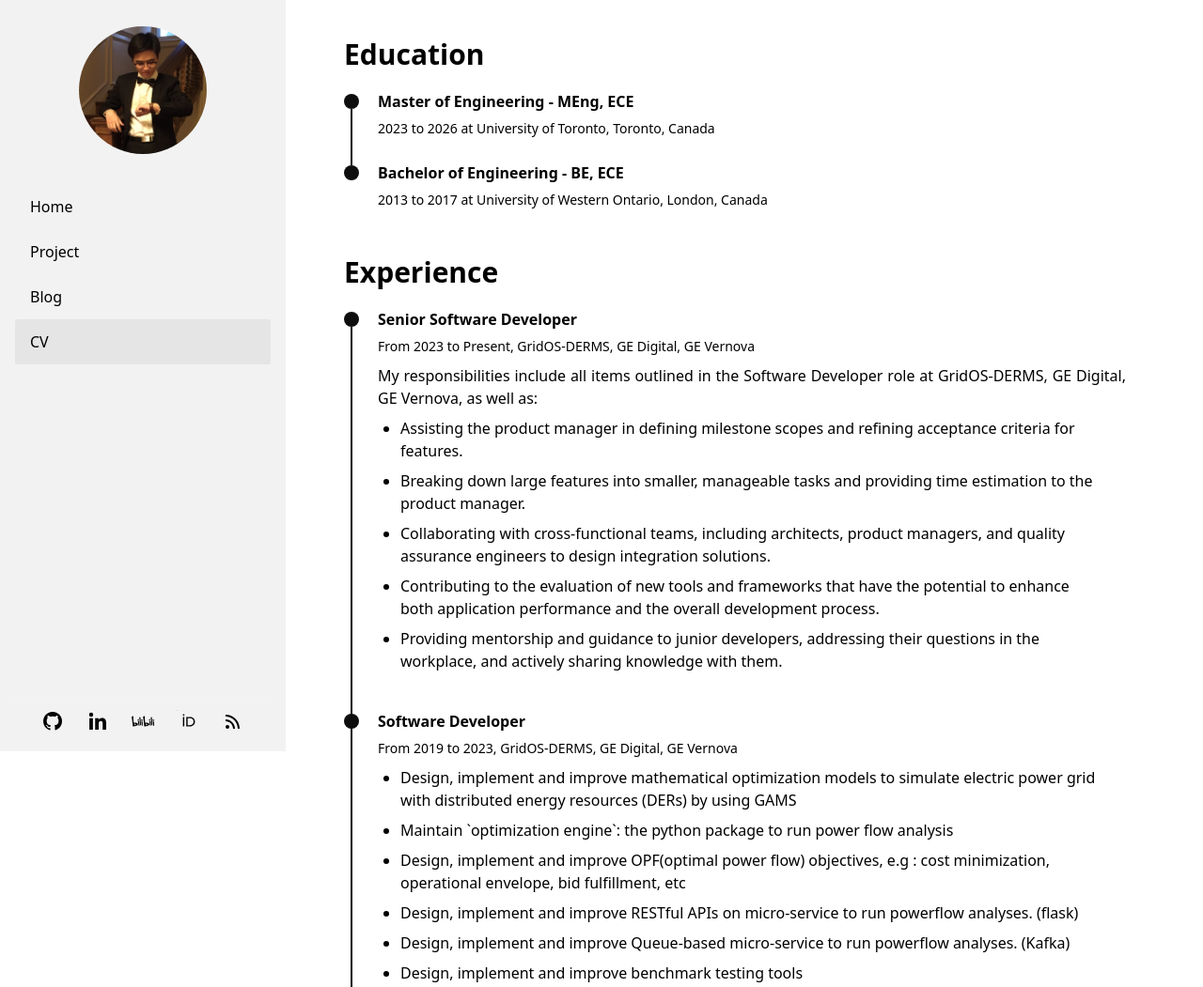
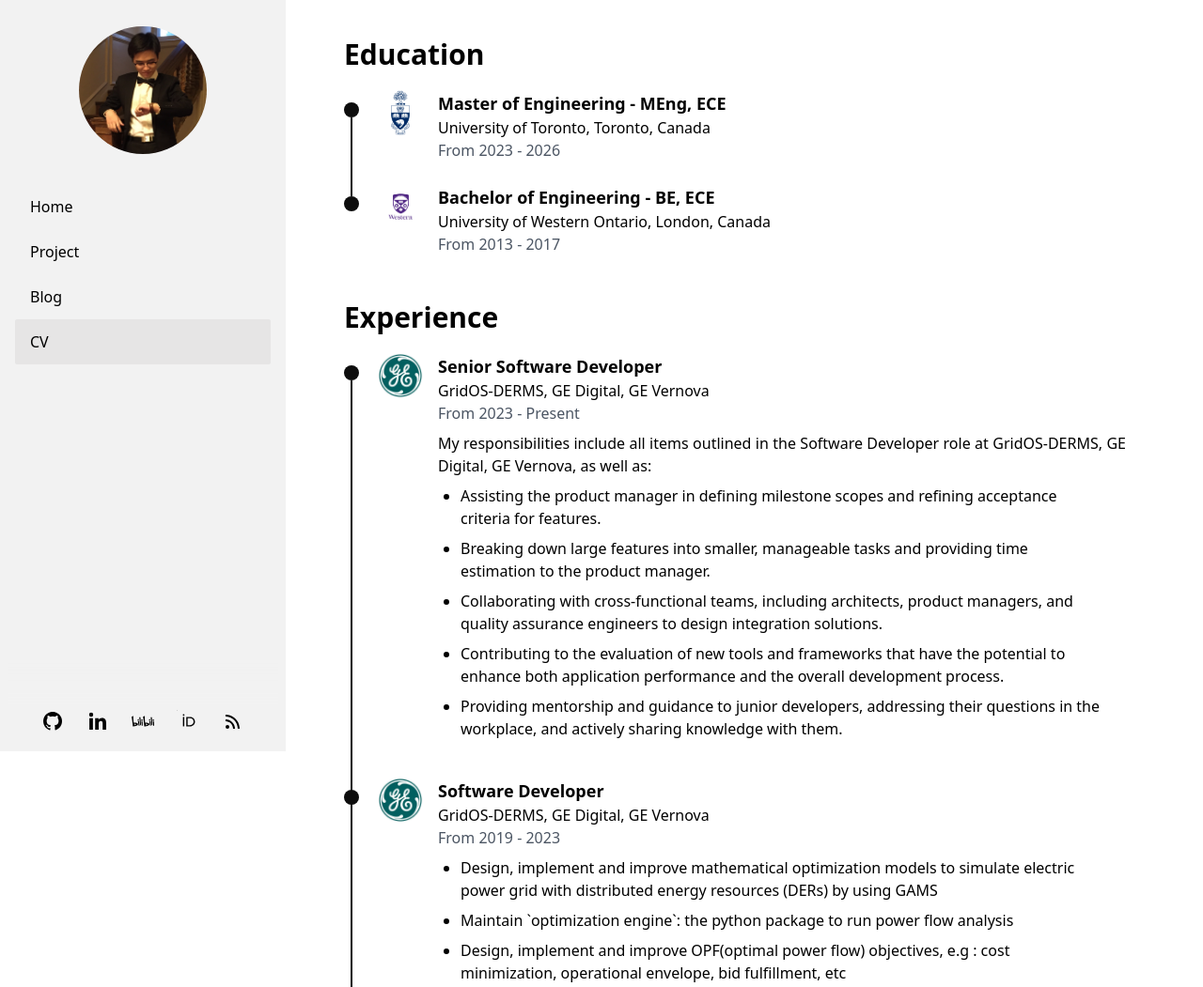
Before and after one commit to claudezss/portfolio, an Astro site: page /cv in a window 1280 px wide. Shown: the top 1051 px of the page at 94% size. Built offline with nearby package versions, Linux system fonts and the light colour scheme; Astro itself is replaced by a stand-in of ours.

Commit message:
update cv page to include logo

```diff
--- a/src/components/cv/TimeLine.astro
+++ b/src/components/cv/TimeLine.astro
@@ -1,17 +1,26 @@
 ---
-const { title, subtitle } = Astro.props;
+const {position, company, startDate, endDate, logo} = Astro.props;
 ---
 
 <div class="flex">
     <div class="education__time">
-    <span class="w-4 h-4 bg-primary block rounded-full mt-1"></span>
+        <span class="w-4 h-4 bg-primary block rounded-full mt-1" style="margin-top: 13px"></span>
         <span class="education__line bg-primary block h-full w-[2px] translate-x-[7px]"></span>
     </div>
     <div class="experience__data bd-grid px-5">
-    <h3 class="font-semibold mb-1">{title}</h3>
-    <span class="font-light text-sm">{subtitle}</span>
+        <div class="flex items-start space-x-4">
+            <div class="flex-shrink-0">
+                <img src={logo}
+                     alt="Company Logo" class="w-12 h-12 rounded-full">
+            </div>
+            <div class="flex-1">
+                <h2 class="text-lg font-semibold">{position}</h2>
+                <p>{company}</p>
+                <p class="text-gray-600">From {startDate} - {endDate}</p>
                 <p class="my-2 text-justify">
-      <slot />
+                    <slot/>
                 </p>
             </div>
         </div>
+    </div>
+</div>
--- a/src/pages/cv.astro
+++ b/src/pages/cv.astro
@@ -11,12 +11,18 @@ import TimeLineElement from "../components/cv/TimeLine.astro";
 
     <div class="time-line-container grid gap-4 mb-10">
         <TimeLineElement
-                title="Master of Engineering - MEng, ECE"
-                subtitle="2023 to 2026 at University of Toronto, Toronto, Canada"
+                position="Master of Engineering - MEng, ECE"
+                company="University of Toronto, Toronto, Canada"
+                startDate="2023"
+                endDate="2026"
+                logo="/uoft.png"
         />
         <TimeLineElement
-                title="Bachelor of Engineering - BE, ECE"
-                subtitle="2013 to 2017 at University of Western Ontario, London, Canada"
+                position="Bachelor of Engineering - BE, ECE"
+                company="University of Western Ontario, London, Canada"
+                startDate="2013"
+                endDate="2017"
+                logo="/uwo.png"
         />
     </div>
 
@@ -26,8 +32,11 @@ import TimeLineElement from "../components/cv/TimeLine.astro";
 
     <div class="time-line-container mb-10">
         <TimeLineElement
-                title="Senior Software Developer"
-                subtitle="From 2023 to Present, GridOS-DERMS, GE Digital, GE Vernova"
+                position="Senior Software Developer"
+                company="GridOS-DERMS, GE Digital, GE Vernova"
+                startDate="2023"
+                endDate="Present"
+                logo="/gevernova_logo.jpeg"
         >
             My responsibilities include all items outlined in the Software Developer role at GridOS-DERMS, GE Digital,
             GE Vernova, as well as:
@@ -53,8 +62,11 @@ import TimeLineElement from "../components/cv/TimeLine.astro";
         </TimeLineElement>
 
         <TimeLineElement
-                title="Software Developer"
-                subtitle="From 2019 to 2023, GridOS-DERMS, GE Digital, GE Vernova"
+                position="Software Developer"
+                company="GridOS-DERMS, GE Digital, GE Vernova"
+                startDate="2019"
+                endDate="2023"
+                logo="/gevernova_logo.jpeg"
         >
             <ul class="list-disc mx-6 mb-10 grid gap-2">
                 <li>Design, implement and improve mathematical optimization models to simulate electric power grid with
@@ -88,8 +100,11 @@ import TimeLineElement from "../components/cv/TimeLine.astro";
         </TimeLineElement>
 
         <TimeLineElement
-                title="Full Stack Developer"
-                subtitle="From 2017 to 2019 at GreenfieldSCM, Supply Chain Management"
+                position="Full Stack Developer"
+                company="GreenfieldSCM, Supply Chain Management"
+                startDate="2017"
+                endDate="2019"
+                logo="/greenfieldscm.jpeg"
         >
             Developing Visualized Supply Chain Management System, include tracking, payment,
             and invoice generation functions. This web app is built by React (for frontend),
@@ -106,11 +121,16 @@ import TimeLineElement from "../components/cv/TimeLine.astro";
         <li>React</li>
         <li>GAMS</li>
         <li>AWS/GCP/Azure</li>
+        <li>flask/fastapi</li>
         <li>Kafka</li>
         <li>Docker</li>
         <li>K8S</li>
+        <li>System Design</li>
         <li>CI/CD</li>
         <li>Power System</li>
+        <li>Optimization</li>
+        <li>Machine Learning</li>
+        <li>Github/Gitlab</li>
         <li>AC OPF</li>
         <li>Rust</li>
     </ul>
```
Also changed, not shown: public/gevernova_logo.jpeg (added), public/greenfieldscm.jpeg (added), public/uoft.jpg (added), public/uoft.png (added), public/uwo.png (added). Lines whose indentation alone changed are shown as unchanged.
